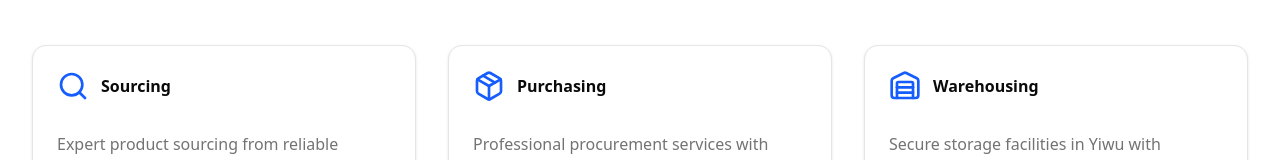
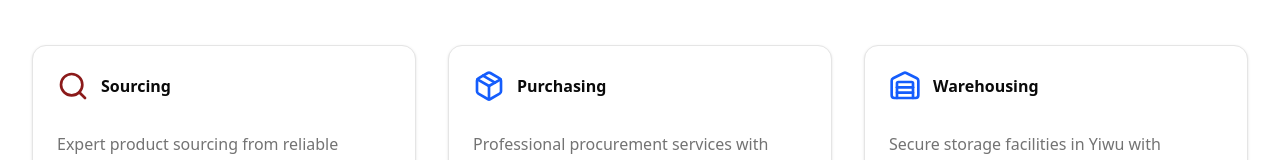
Before and after one commit to DanaitfavorElim/Marvelin, a React (Vite) app in the folder marvelin/: page / in a window 1280 px wide. Shown: the part 737-897 px from the top of the page. Built offline with nearby package versions, Linux system fonts and the light colour scheme.

Commit message:
Update App.jsx
line 94 added the color

```diff
--- a/marvelin/src/App.jsx
+++ b/marvelin/src/App.jsx
@@ -91,7 +91,7 @@ function App() {
 
   const services = [
     {
-      icon: <Search className="w-8 h-8" />,
+      icon: <Search className="w-8 h-8 text-[#8B1A1A]" />,
       title: "Sourcing",
       description: "Expert product sourcing from reliable Chinese manufacturers with quality assurance."
     },
```
